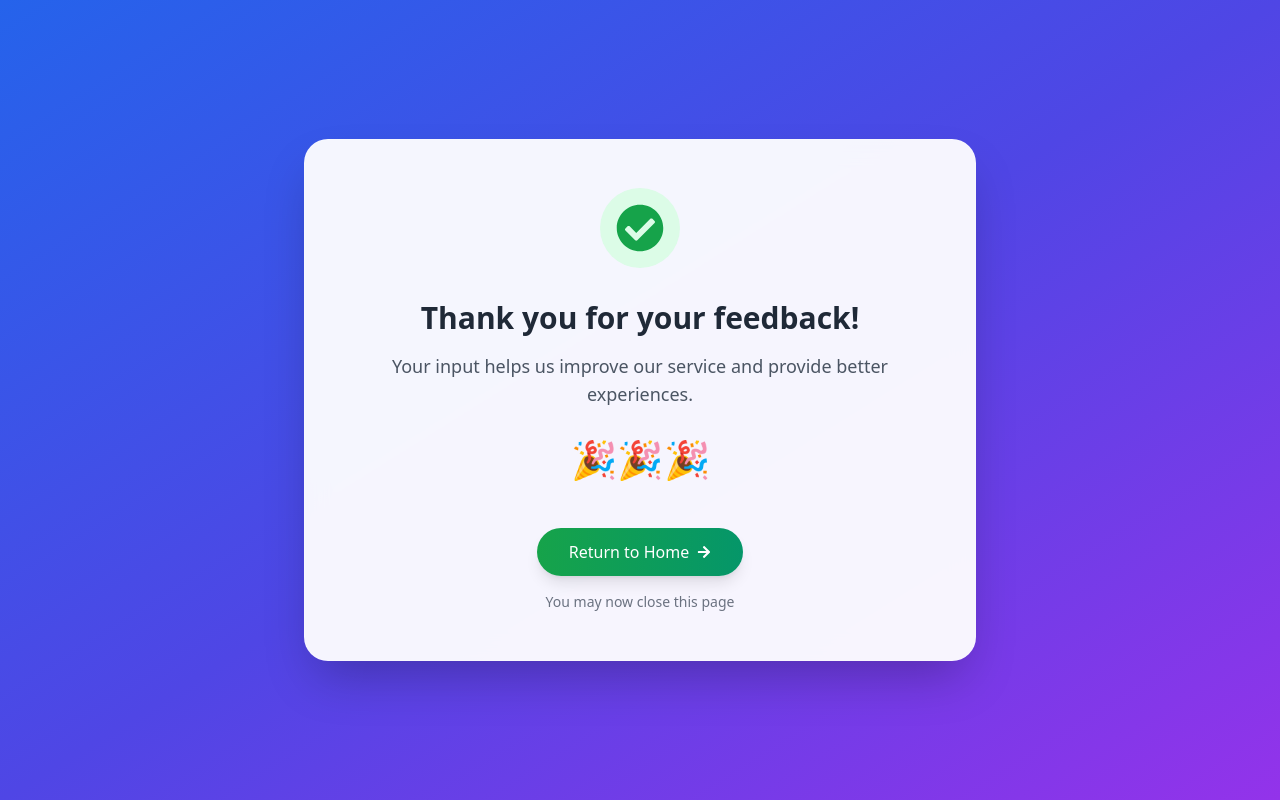
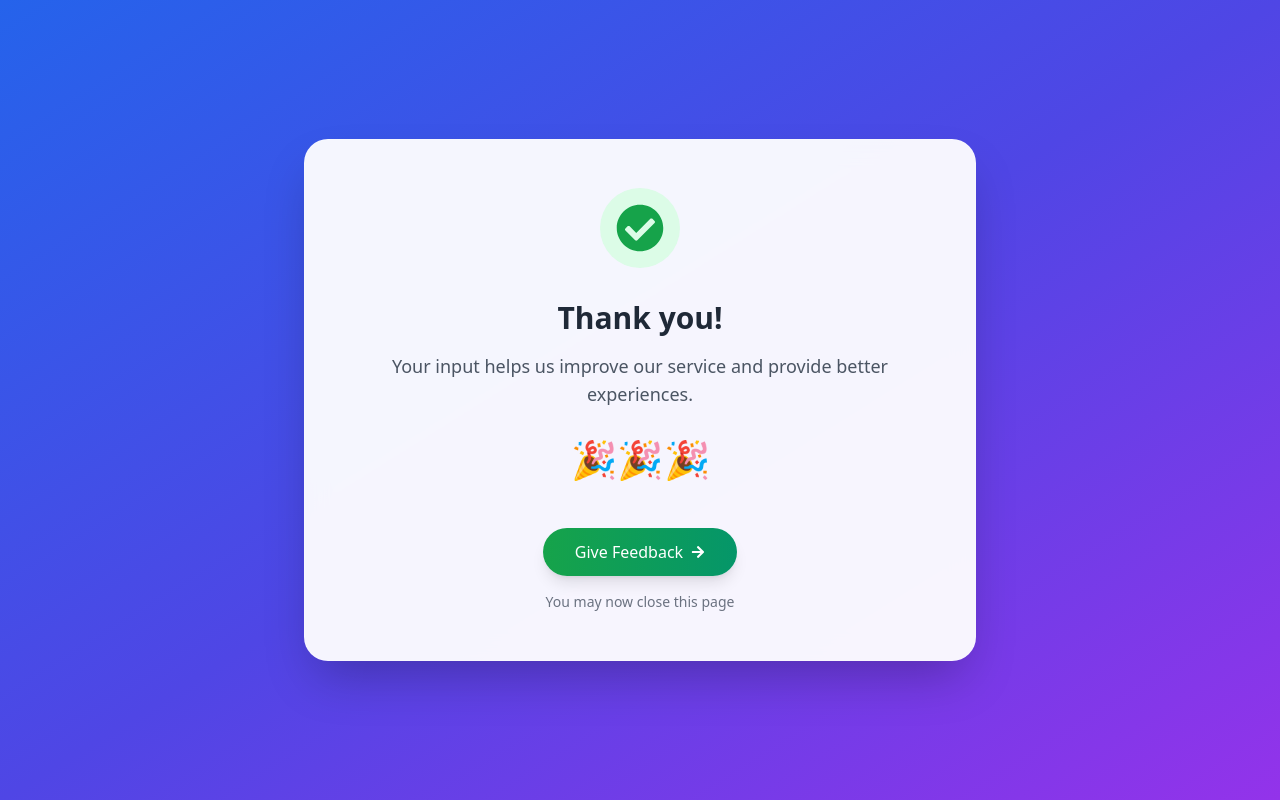
Before and after one commit to rakeshkumar22743/radhetableware, a React (Create React App) app: page /SubmitFeedback in a window 1280 px wide. Built offline with nearby package versions, Linux system fonts and the light colour scheme.

Commit message:
changes done

```diff
--- a/src/components/OrderConfirmation.js
+++ b/src/components/OrderConfirmation.js
@@ -17,6 +17,7 @@ const OrderConfirmation = () => {
         const response = await axios.get(
           `https://radhemelamime.onrender.com/get_order_details?order_id=${order_id}`
         );
+        console.log('Order Details Response:', response.data);
         setOrderDetails(response.data);
       } catch (err) {
         setError("Failed to fetch order details. Please check the order ID.");
@@ -133,7 +134,16 @@ const OrderConfirmation = () => {
                 <strong>Company Name:</strong> {orderDetails.company_name}
               </p>
               <p>
+                <strong>Booking Source:</strong> {orderDetails.booking_source}
+              </p>
+              <p>
                 <strong>Product:</strong> {orderDetails.product}
+              </p>
+              <p>
+                <strong>Size:</strong> {orderDetails.size}
+              </p>
+              <p>
+                <strong>Shape:</strong> {orderDetails.shape}
               </p>
               <p>
                 <strong>Design:</strong> {orderDetails.design}
--- a/src/components/SubmitFeedback.js
+++ b/src/components/SubmitFeedback.js
@@ -1,8 +1,13 @@
 import React from 'react';
 import { motion } from 'framer-motion';
 import { FaCheckCircle, FaHeart, FaArrowRight } from 'react-icons/fa';
+import { Navigate} from 'react-router-dom';
+import { useNavigate } from 'react-router-dom';
+
 
 const SubmitFeedback = () => {
+  const navigate = useNavigate();
+
   const containerVariants = {
     hidden: { opacity: 0 },
     visible: {
@@ -16,6 +21,10 @@ const SubmitFeedback = () => {
   const itemVariants = {
     hidden: { opacity: 0, y: 20 },
     visible: { opacity: 1, y: 0 }
+  };
+
+  const handleFeedbackClick = () => {
+    navigate('/FeedbackForm');
   };
 
   return (
@@ -45,7 +54,7 @@ const SubmitFeedback = () => {
 
           <motion.div variants={itemVariants}>
             <h1 className="text-3xl font-bold text-gray-800 mb-4">
-              Thank you for your feedback!
+              Thank you!
             </h1>
             <p className="text-gray-600 text-lg">
               Your input helps us improve our service and provide better experiences.
@@ -66,9 +75,10 @@ const SubmitFeedback = () => {
             <motion.button
               whileHover={{ scale: 1.05 }}
               whileTap={{ scale: 0.95 }}
+              onClick={handleFeedbackClick}
               className="bg-gradient-to-r from-green-600 to-emerald-600 text-white px-8 py-3 rounded-full text-base font-medium shadow-lg hover:shadow-xl transition-all duration-300 inline-flex items-center gap-2"
             >
-              Return to Home
+              Give Feedback
               <FaArrowRight className="text-sm" />
             </motion.button>
             <p className="text-sm text-gray-500 mt-4">
```
